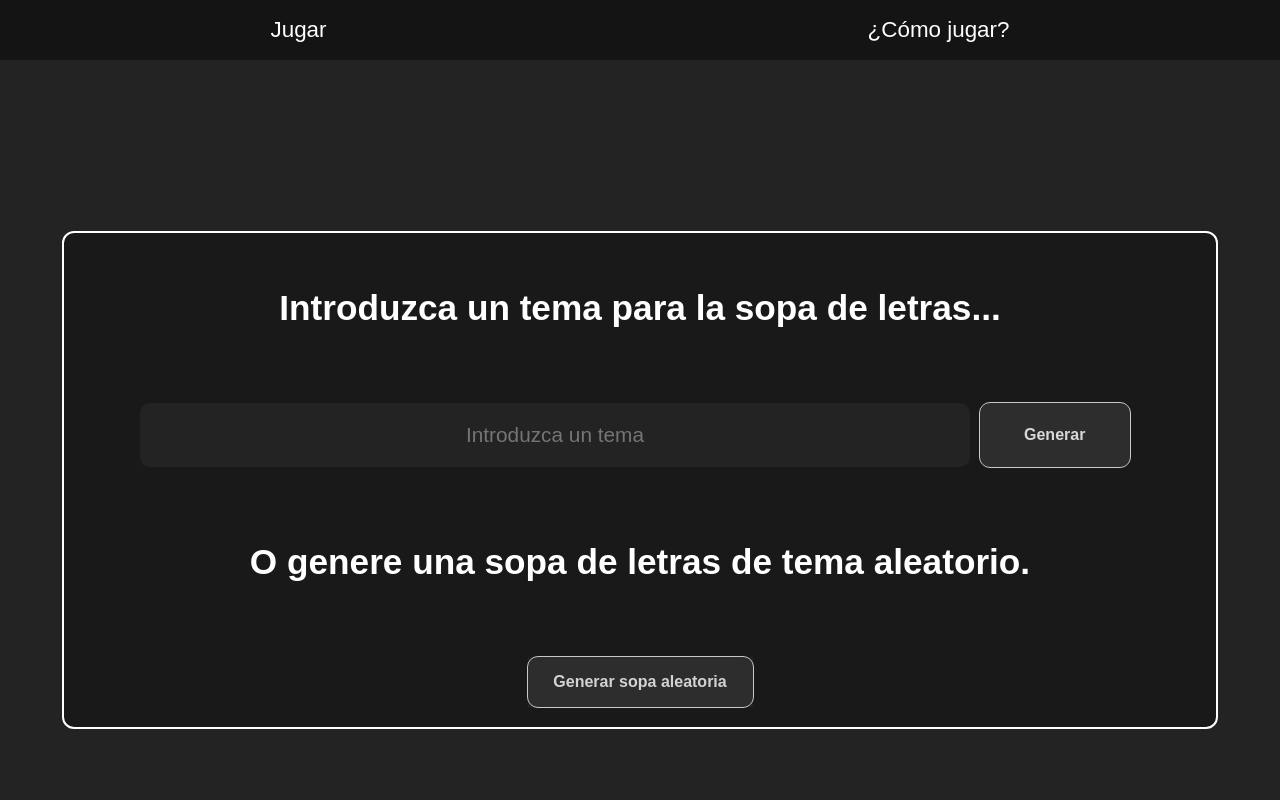
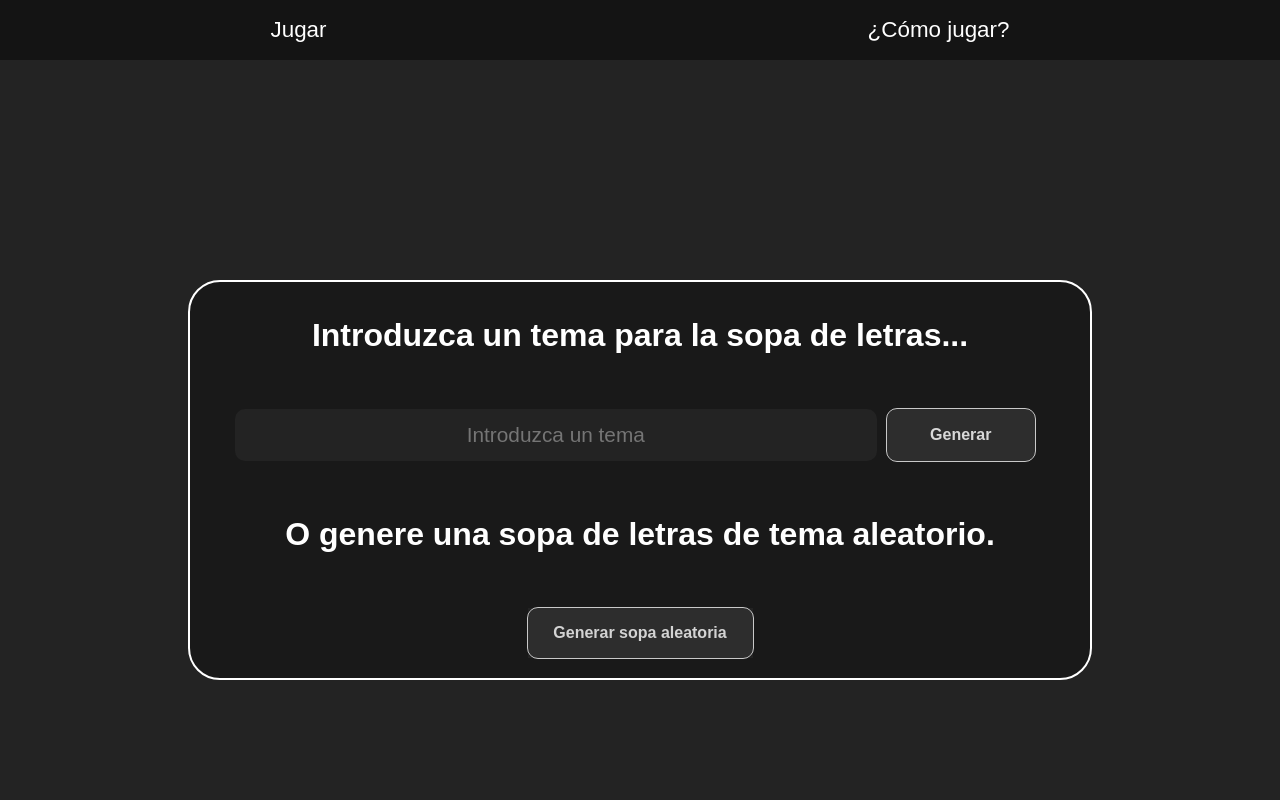
Before and after one commit to Miguensio/sopa-de-letras, a React (Vite) app: page / in a window 1280 px wide. Shown: the top 800 px of the page. Built offline with nearby package versions, Linux system fonts and the light colour scheme.

Commit message:
Modified some stylings in the start game menu and words to search section.

```diff
--- a/src/components/start-game-styles.css
+++ b/src/components/start-game-styles.css
@@ -16,16 +16,17 @@
     flex-direction: column;
     align-items: center;
     width: 90%;
+    max-width: 900px;
     height: max-content;
     background-color: rgba(22, 22, 22, 0.7);
-    border-radius: 10px;
+    border-radius: 30px;
     outline: 2px solid white;
 }
 
 .start-menu-content h2{
-    margin: 50px 0;
+    margin: 30px 0;
     padding: 5px 10px;
-    font-size: 2.2rem;
+    font-size: 2rem;
     text-align: center;
     background-color: rgb(71, 71, 71, 0);
 }
@@ -40,7 +41,7 @@
 
 .input-container input{
     width: 80%;
-    padding: 20px;
+    padding: 14px;
     outline: none;
     border: none;
     text-align: center;
--- a/src/components/word-search-grid-styles.css
+++ b/src/components/word-search-grid-styles.css
@@ -47,6 +47,9 @@
     flex-wrap: wrap;
     justify-content: center;
     height: max-content;
+    background-color: rgb(31, 31, 31);
+    border-radius: 48px;
+    box-shadow: 0px 0px 5px 0px rgb(0, 0, 0);
 }
 
 .words p{
```
